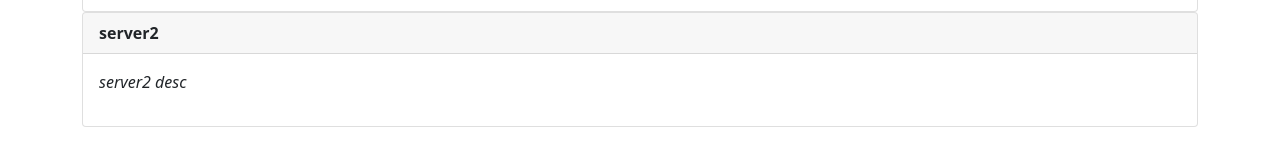
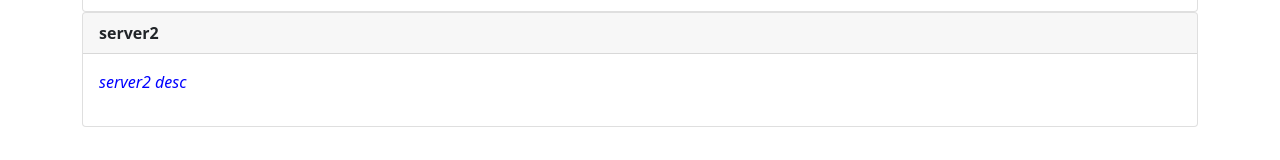
Before and after one commit to real-vivek/Learn-Angular, an Angular app: page / in a window 1280 px wide. Shown: the part 392-552 px from the top of the page. Built offline with nearby package versions, Linux system fonts and the light colour scheme.

Commit message:
Understanding default view encapsulation in angular

```diff
--- a/src/app/app.component.css
+++ b/src/app/app.component.css
@@ -2,6 +2,10 @@
   margin-top: 30px;
 }
 
+/* Note that this style is no longer applicable to child elements */
+/* This is because angular enforces style encapsulation i.e. the style defined in component will be applied to that compoment only */
+/* Angular does this by assigning each element in a component a unique attribute like p[_ngcontent-ejo-2] */
+/* Thus if we want to apply this style to child compmonent we need to copy it to the child components */
 p {
   color: blue;
 }
--- a/src/app/server-element/server-element.component.css
+++ b/src/app/server-element/server-element.component.css
@@ -0,0 +1,5 @@
+/* We have added this property here becasue css styles from parent don't get applied to elements in child component */
+/* If we want to show blueprint created in blue we have to add this in child component */
+p {
+    color: blue;
+  }
```
